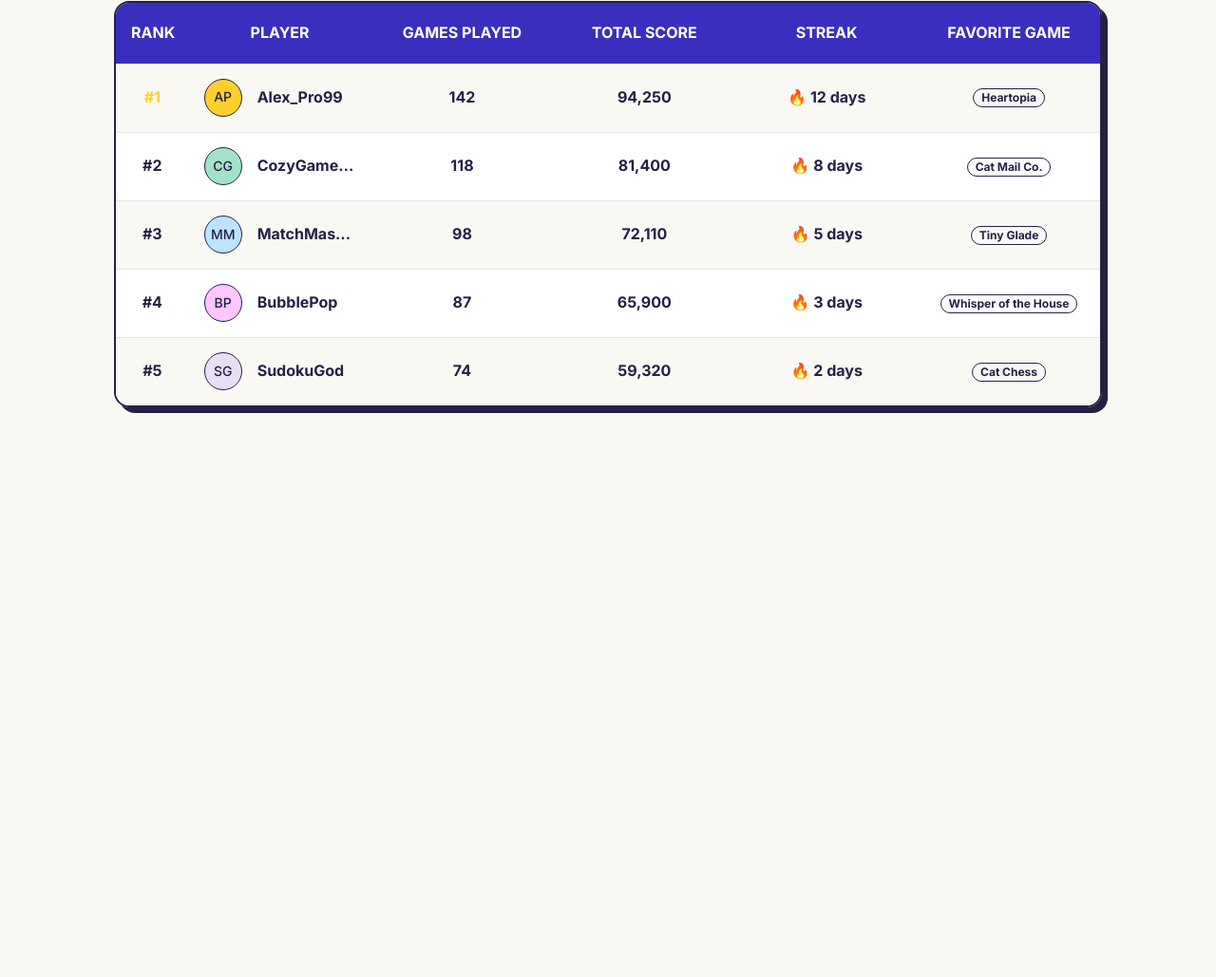
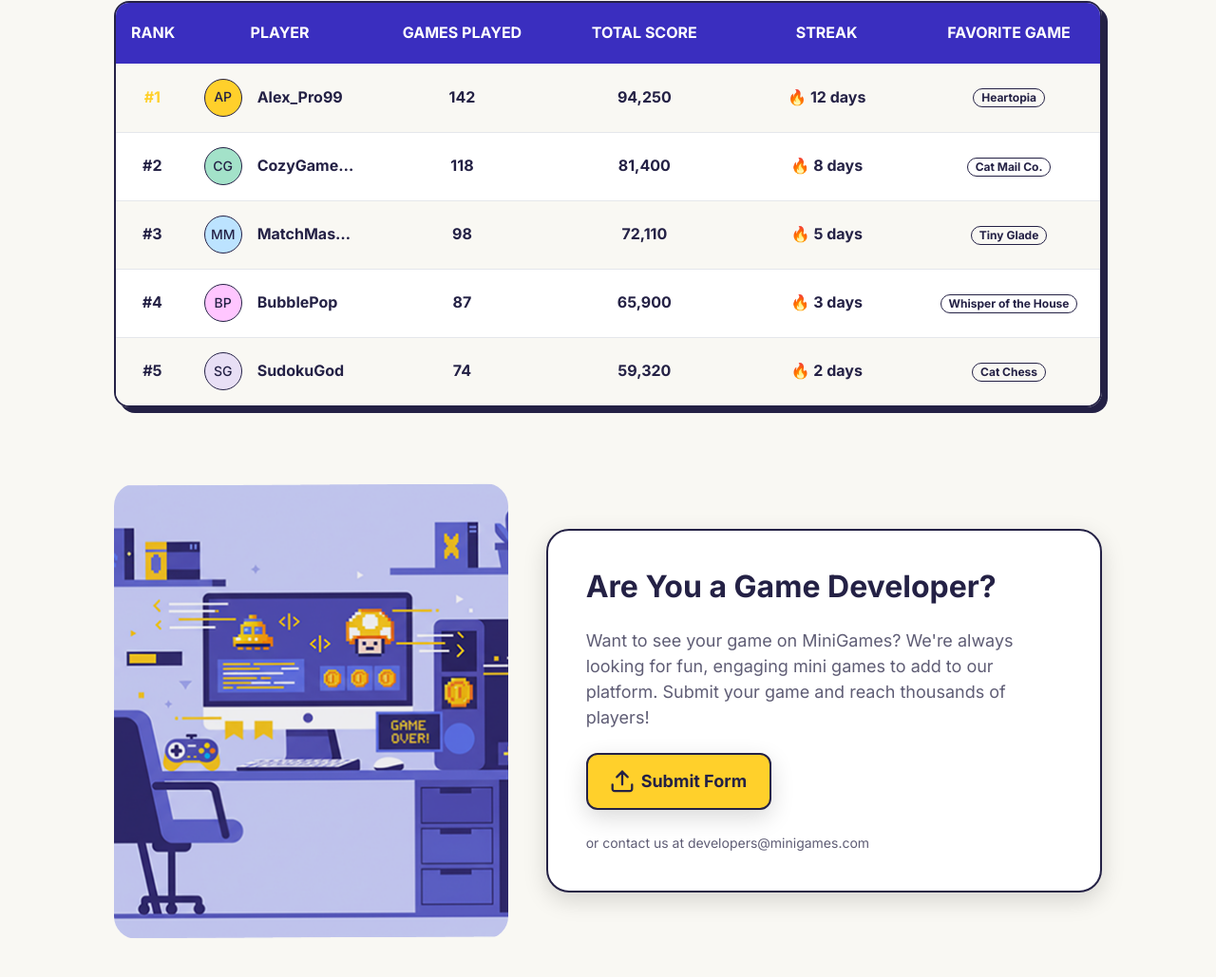
Before and after one commit to 0xDisruptor/minigames, a website built with Vite: page index.html in a window 1280 px wide. Shown: the part 1384-2413 px from the top of the page at 95% size. Before the commit the page ends 1853 px from the top, so only its background shows below. Built offline with nearby package versions, Linux system fonts and the light colour scheme.

Commit message:
feat: add developer-cta

```diff
--- /dev/null
+++ b/src/components/developer-cta/developer-cta.scss
@@ -0,0 +1,173 @@
+@use '../../styles/tokens' as tokens;
+@use '../../styles/mixins' as mixins;
+
+.developer-cta {
+  display: grid;
+
+  // Desktop screenshot: image 680px, content 960px, gap 40px.
+  grid-template-columns: minmax(0, 17fr) minmax(0, 24fr);
+  align-items: center;
+  gap: tokens.$size-5;
+  padding: tokens.$size-5 tokens.$size-15;
+  font-family: tokens.$inter;
+
+  &__image {
+    display: block;
+    width: 100%;
+    height: tokens.$developer-image-height-desktop;
+    border-radius: tokens.$corner-extra-large;
+    object-fit: cover;
+    object-position: center;
+  }
+
+  &__content {
+    display: flex;
+    flex-direction: column;
+    align-items: flex-start;
+    gap: tokens.$size-3;
+    min-width: 0;
+    padding: tokens.$size-5;
+    border: tokens.$border-width solid tokens.$on-primary;
+    border-radius: tokens.$corner-extra-large;
+    background-color: tokens.$white;
+    box-shadow: tokens.$developer-shadow;
+  }
+
+  &__title {
+    margin: 0;
+    color: tokens.$on-primary;
+    font-size: tokens.$headline-large;
+    font-weight: tokens.$bold;
+    line-height: 1.2;
+  }
+
+  &__description {
+    max-width: tokens.$developer-copy-width-desktop;
+    margin: 0;
+    color: tokens.$on-bg;
+    font-size: tokens.$body-large;
+    font-weight: tokens.$regular;
+    line-height: 1.5;
+  }
+
+  &__button {
+    display: inline-flex;
+    align-items: center;
+    justify-content: center;
+    gap: tokens.$size-1;
+    max-width: 100%;
+    padding: tokens.$size-2 tokens.$size-3;
+    border: tokens.$border-width solid tokens.$on-primary;
+    border-radius: tokens.$corner-medium;
+    background-color: tokens.$primary;
+    color: tokens.$on-primary;
+    box-shadow: tokens.$developer-shadow;
+    font-family: inherit;
+    font-size: tokens.$body-large;
+    font-weight: tokens.$bold;
+    line-height: 1.2;
+    cursor: pointer;
+
+    &:hover {
+      background-color: tokens.$primary-high;
+    }
+
+    &:active {
+      background-color: tokens.$primary-low;
+    }
+
+    &:focus-visible {
+      outline: tokens.$border-width solid tokens.$tertiary;
+      outline-offset: tokens.$size-05;
+    }
+
+    &:disabled {
+      background-color: tokens.$outline;
+      color: tokens.$on-bg;
+      box-shadow: none;
+      cursor: not-allowed;
+    }
+  }
+
+  &__icon {
+    display: block;
+    flex-shrink: 0;
+    width: tokens.$size-3;
+    height: tokens.$size-3;
+  }
+
+  &__contact {
+    margin: 0;
+    color: tokens.$on-bg;
+    font-size: tokens.$body-small;
+    line-height: 1.5;
+    overflow-wrap: anywhere;
+  }
+
+  // Stack earlier than 768px to keep the text readable
+  // at intermediate widths.
+  @include mixins.header-compact {
+    grid-template-columns: minmax(0, 1fr);
+    gap: tokens.$size-3;
+    padding-inline: tokens.$size-5;
+
+    &__image {
+      height: tokens.$developer-image-height-tablet;
+    }
+  }
+
+  @include mixins.tablet-down {
+    padding-block: tokens.$size-3;
+
+    &__content {
+      gap: tokens.$size-2;
+      padding: tokens.$size-4;
+    }
+
+    &__title {
+      font-size: tokens.$headline-medium;
+    }
+
+    &__description {
+      max-width: tokens.$developer-copy-width-tablet;
+      font-size: tokens.$body-small;
+    }
+
+    &__button {
+      padding: tokens.$btn-medium;
+      font-size: tokens.$body-small;
+    }
+
+    &__icon {
+      width: tokens.$size-2;
+      height: tokens.$size-2;
+    }
+
+    &__contact {
+      font-size: tokens.$label-medium;
+    }
+  }
+
+  @include mixins.mobile-down {
+    gap: tokens.$size-2;
+    padding: tokens.$size-2;
+
+    &__image {
+      height: tokens.$developer-image-height-mobile;
+    }
+
+    &__content {
+      padding: tokens.$size-3;
+    }
+
+    &__description {
+      max-width: 100%;
+      font-size: tokens.$label-medium;
+    }
+
+    &__button {
+      padding: tokens.$size-1 tokens.$size-2;
+      font-size: tokens.$label-medium;
+    }
+  }
+}
--- /dev/null
+++ b/src/components/developer-cta/developer-cta.ts
@@ -0,0 +1,54 @@
+import './developer-cta.scss';
+import developerImageUrl from '../../assets/images/developer.png';
+import uploadIconUrl from '../../assets/icons/upload.svg';
+
+export function createDeveloperCta(): HTMLElement {
+  const section: HTMLElement = document.createElement('section');
+  section.className = 'developer-cta';
+  section.setAttribute('aria-labelledby', 'developer-title');
+
+  const image: HTMLImageElement = document.createElement('img');
+  image.className = 'developer-cta__image';
+  image.src = developerImageUrl;
+  image.alt = '';
+  image.loading = 'lazy';
+  image.decoding = 'async';
+
+  const content: HTMLDivElement = document.createElement('div');
+  content.className = 'developer-cta__content';
+
+  const title: HTMLHeadingElement = document.createElement('h2');
+  title.id = 'developer-title';
+  title.className = 'developer-cta__title';
+  title.textContent = 'Are You a Game Developer?';
+
+  const description: HTMLParagraphElement = document.createElement('p');
+  description.className = 'developer-cta__description';
+  description.textContent =
+    "Want to see your game on MiniGames? We're always looking for fun, engaging mini games to add to our platform. Submit your game and reach thousands of players!";
+
+  const button: HTMLButtonElement = document.createElement('button');
+  button.className = 'developer-cta__button';
+  button.type = 'button';
+
+  const icon: HTMLImageElement = document.createElement('img');
+  icon.className = 'developer-cta__icon';
+  icon.src = uploadIconUrl;
+  icon.alt = '';
+  icon.width = 24;
+  icon.height = 24;
+
+  const buttonText: HTMLSpanElement = document.createElement('span');
+  buttonText.textContent = 'Submit Form';
+
+  button.append(icon, buttonText);
+
+  const contact: HTMLParagraphElement = document.createElement('p');
+  contact.className = 'developer-cta__contact';
+  contact.textContent = 'or contact us at developers@minigames.com';
+
+  content.append(title, description, button, contact);
+  section.append(image, content);
+
+  return section;
+}
--- a/src/pages/home/home-page.ts
+++ b/src/pages/home/home-page.ts
@@ -2,6 +2,7 @@ import './home-page.scss';
 import heroBackgroundUrl from '../../assets/images/hero-background.png';
 import { createSlider } from '../../features/slider/slider';
 import { createLeaderboard } from '../../components/leaderboard/leaderboard';
+import { createDeveloperCta } from '../../components/developer-cta/developer-cta';
 
 function createHero(): HTMLElement {
   const section: HTMLElement = document.createElement('section');
@@ -50,7 +51,7 @@ function createHero(): HTMLElement {
 export function createHomePage(): HTMLElement {
   const main: HTMLElement = document.createElement('main');
   main.className = 'home-page';
-  main.append(createHero(), createSlider(), createLeaderboard());
+  main.append(createHero(), createSlider(), createLeaderboard(), createDeveloperCta());
 
   return main;
 }
--- a/src/styles/tokens.scss
+++ b/src/styles/tokens.scss
@@ -152,3 +152,12 @@ $leaderboard-row-tablet: 60px;
 $leaderboard-row-mobile: 56px;
 $leaderboard-avatar-tablet: 28px;
 $leaderboard-divider: 1px;
+
+// Developer CTA
+$developer-image-height-desktop: 480px;
+$developer-image-height-tablet: 300px;
+$developer-image-height-mobile: 228px;
+$developer-copy-width-desktop: 600px;
+$developer-copy-width-tablet: 480px;
+
+$developer-shadow: 0 8px 24px rgba($black, 0.15);
```
Also changed, not shown: src/assets/icons/upload.svg (added), src/assets/images/developer.png (added).
